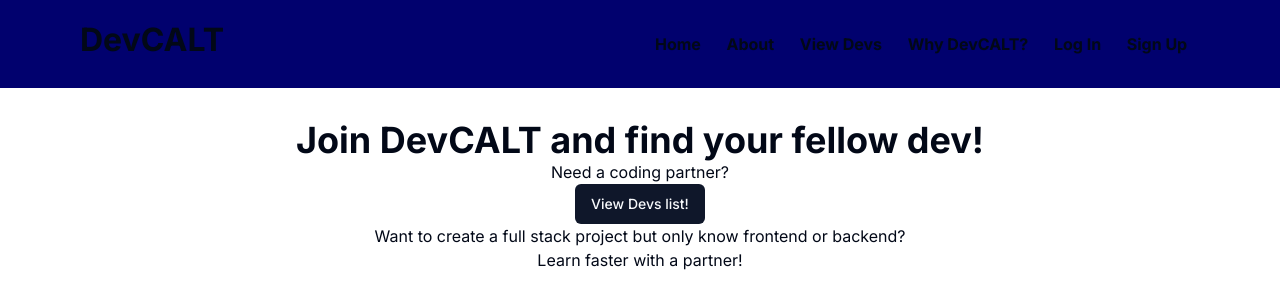
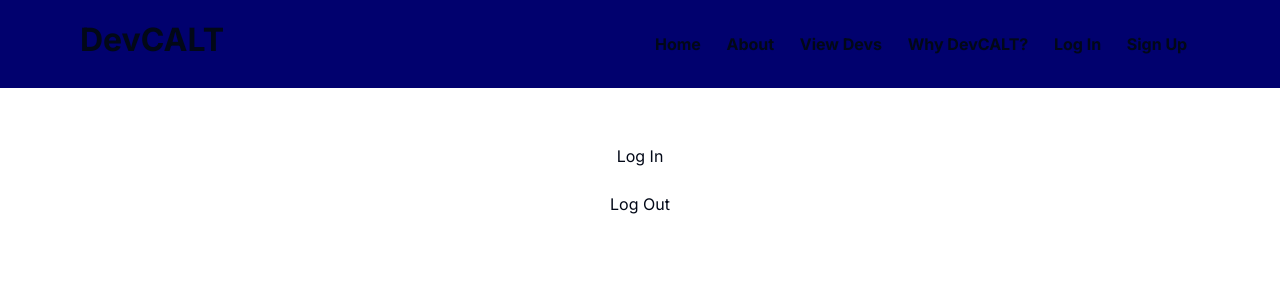
Before and after one commit to Saran-pariyar/DevCALT, a Next.js app: page /home in a window 1280 px wide. Shown: the top 308 px of the page. Built offline with nearby package versions, Linux system fonts and the light colour scheme.

Commit message:
Made username states with input for user-auth

```diff
--- a/app/home/page.tsx
+++ b/app/home/page.tsx
@@ -5,14 +5,28 @@ import { Button } from "@/components/ui/button"
 import { logIn, logOut } from '@/redux/features/auth-slice'
 import { useDispatch } from "react-redux"
 import { AppDispatch } from "@/redux/store"
+import { useState } from "react"
 
 const HomeComponent = () => {
+
+const [Username, setUsername] = useState<string>("")
 
 const dispatch = useDispatch<AppDispatch>();
 
   return (
     <section className='mx-8 my-8 text-center'>
-        <h1 className='text-4xl font-bold'>Join DevCALT and find your fellow dev!</h1>
+
+    <input type="text" onChange={(e)=>setUsername(e.target.value)} />
+<br />
+<button>Log In</button>
+<br /><br />
+<button>Log Out</button>
+
+
+
+
+
+        {/* <h1 className='text-4xl font-bold'>Join DevCALT and find your fellow dev!</h1>
         <p>Need a coding partner?</p>
         <div>
         <Button>View Devs list!</Button>
@@ -20,7 +34,7 @@ const dispatch = useDispatch<AppDispatch>();
         Want to create a full stack project but only know frontend or backend?
         </p>
         <p>Learn faster with a partner!</p>
-        </div>
+        </div> */}
 
     </section>
   )
```
